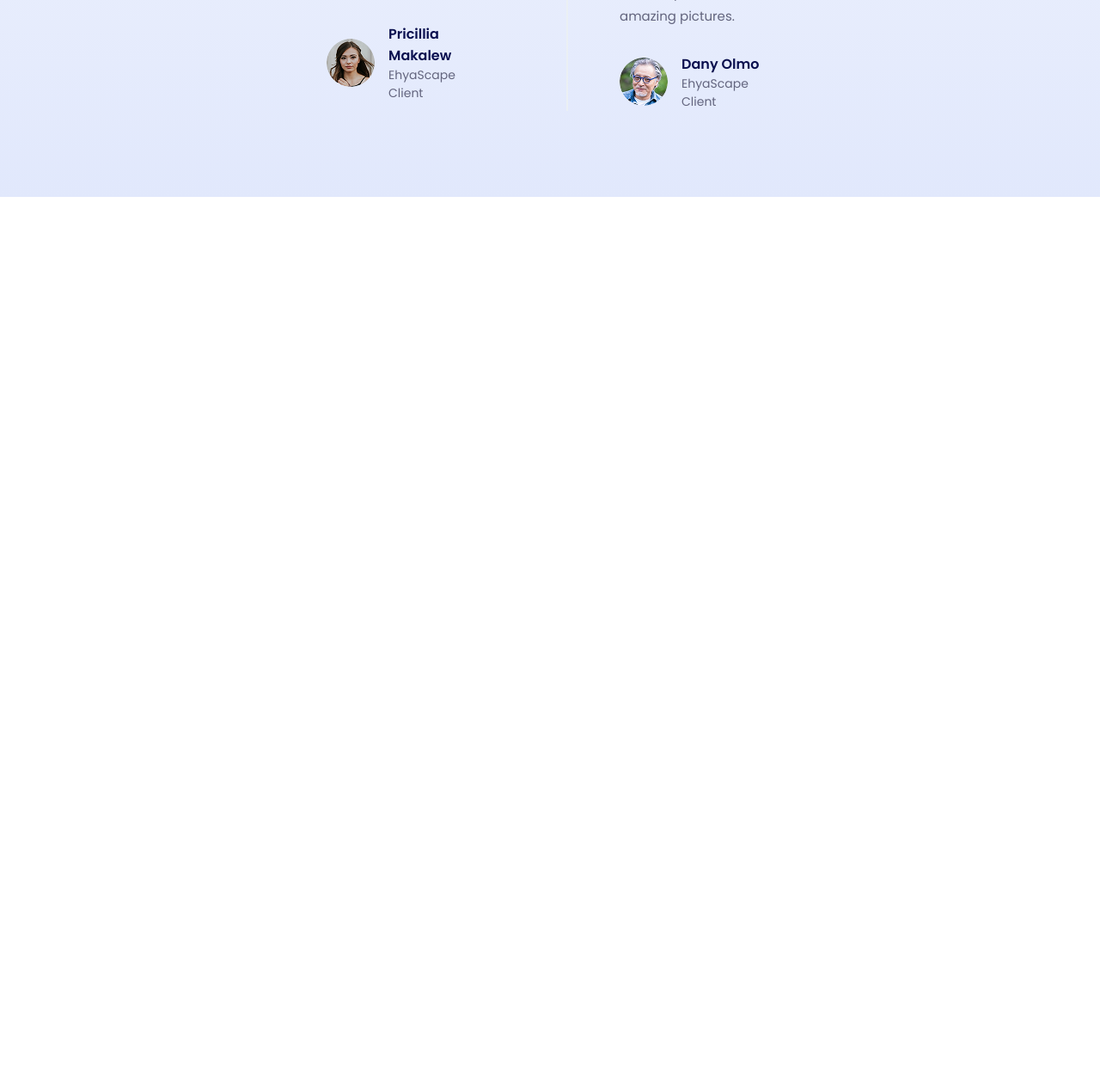
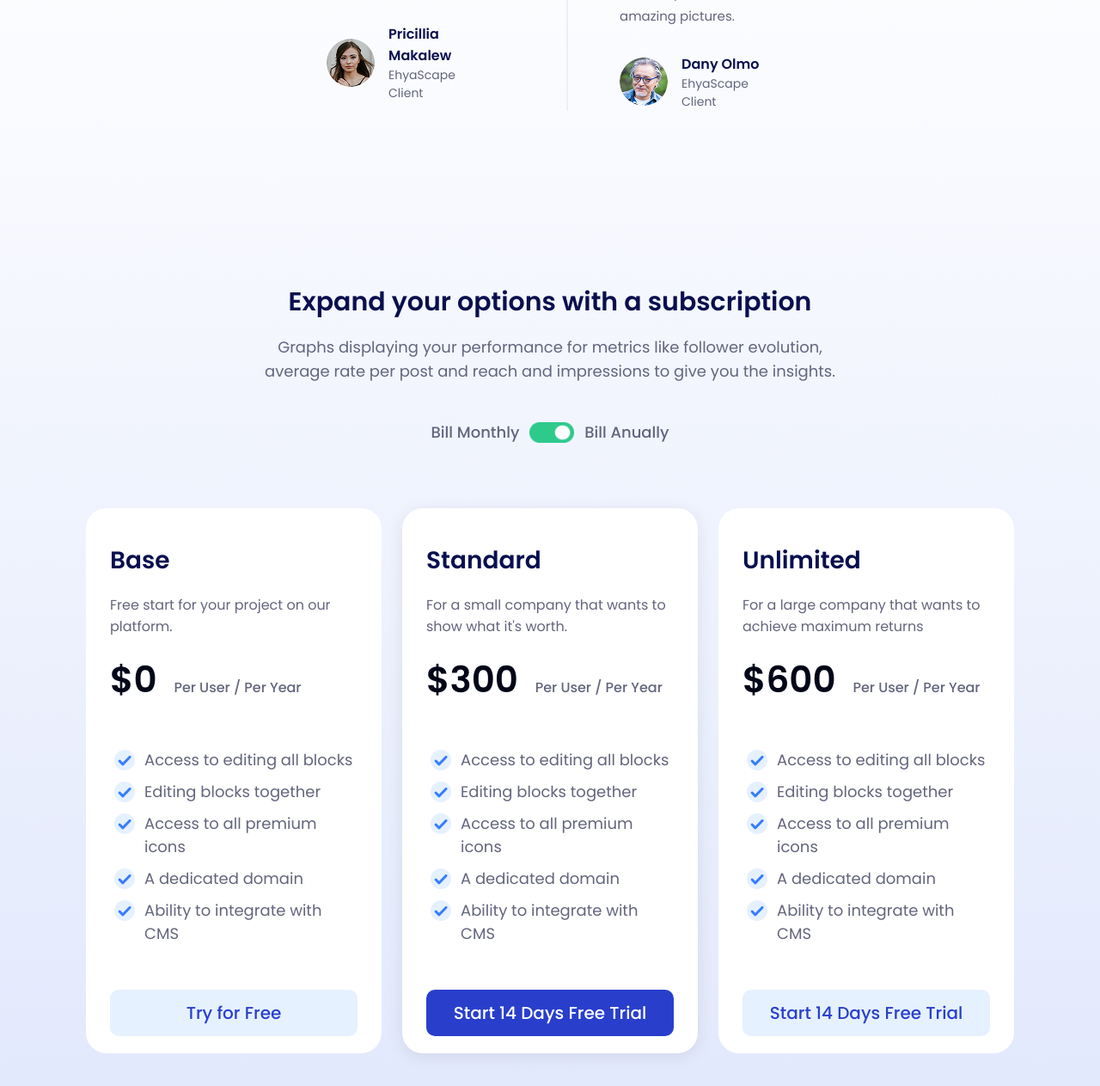
Before and after one commit to niing85/HTML-CSS-Mini-Project-01, a plain HTML site: page index.html in a window 1280 px wide. Shown: the part 3660-4923 px from the top of the page at 86% size. Before the commit the page ends 3889 px from the top, so only its background shows below. Drawn offline with Linux system fonts and the light colour scheme.

Commit message:
feat: add price section

```diff
--- a/index.html
+++ b/index.html
@@ -8,6 +8,7 @@
     <link rel="stylesheet" href="style/PerfectSolution.css">
     <link rel="stylesheet" href="style/Discover.css">
     <link rel="stylesheet" href="style/customerSay.css">
+    <link rel="stylesheet" href="style/price.css">
     <link rel="preconnect" href="https://fonts.googleapis.com">
     <link rel="preconnect" href="https://fonts.gstatic.com" crossorigin>
     <link href="https://fonts.googleapis.com/css2?family=Poppins:ital,wght@0,100;0,200;0,300;0,400;0,500;0,600;0,700;0,800;0,900;1,100;1,200;1,300;1,400;1,500;1,600;1,700;1,800;1,900&display=swap" rel="stylesheet">
@@ -154,5 +155,65 @@
             </div>
         </div>
     </section>
+    <section class="price">
+        <h2>Expand your options with a subscription</h2>
+        <p>Graphs displaying your performance for metrics like follower evolution, average rate per post and reach and impressions to give you the insights.</p>
+        <div class="price-toggle">
+            <span>Bill Monthly</span>
+            <img src="/icon/switch.png" alt="toggle billing">
+            <span>Bill Anually</span>
+        </div>
+        <div class="promotion-wrap">
+            <div class="promotion-card">
+                <h3>Base</h3>
+                <p class="card-subtitle">Free start for your project on our platform.</p>
+                <div class="price-row">
+                    <span class="price-value">$0</span>
+                    <span class="price-meta">Per User / Per Year</span>
+                </div>
+                <ul>
+                    <li>Access to editing all blocks</li>
+                    <li>Editing blocks together</li>
+                    <li>Access to all premium icons</li>
+                    <li>A dedicated domain</li>
+                    <li>Ability to integrate with CMS</li>
+                </ul>
+                <button>Try for Free</button>
+            </div>
+            <div class="promotion-card promotion-card--featured">
+                <h3>Standard</h3>
+                <p class="card-subtitle">For a small company that wants to show what it's worth.</p>
+                <div class="price-row">
+                    <span class="price-value">$300</span>
+                    <span class="price-meta">Per User / Per Year</span>
+                </div>
+                <ul>
+                    <li>Access to editing all blocks</li>
+                    <li>Editing blocks together</li>
+                    <li>Access to all premium icons</li>
+                    <li>A dedicated domain</li>
+                    <li>Ability to integrate with CMS</li>
+                </ul>
+                <button>Start 14 Days Free Trial</button>
+            </div>
+            <div class="promotion-card">
+                <h3>Unlimited</h3>
+                <p class="card-subtitle">For a large company that wants to achieve maximum returns</p>
+                <div class="price-row">
+                    <span class="price-value">$600</span>
+                    <span class="price-meta">Per User / Per Year</span>
+                </div>
+                <ul>
+                    <li>Access to editing all blocks</li>
+                    <li>Editing blocks together</li>
+                    <li>Access to all premium icons</li>
+                    <li>A dedicated domain</li>
+                    <li>Ability to integrate with CMS</li>
+                </ul>
+                <button>Start 14 Days Free Trial</button>
+            </div>
+        </div>
+
+    </section>
 </body>
 </html>
--- /dev/null
+++ b/style/price.css
@@ -0,0 +1,131 @@
+.price {
+    max-width: 1140px;
+    margin: 100px auto 100px;
+    text-align: center;
+}
+
+.price h2 {
+    font-size: 30px;
+    font-weight: 600;
+    color: #090F4E;
+    margin-bottom: 16px;
+}
+
+.price > p {
+    max-width: 700px;
+    margin: 0 auto 32px;
+    font-weight: 400;
+    font-size: 18px;
+    line-height: 1.6;
+    color: #63657E;
+}
+
+.price-toggle {
+    display: inline-flex;
+    align-items: center;
+    gap: 12px;
+    padding: 10px 18px;
+    color: #63657E;
+    font-size: 18px;
+    font-weight: 500;
+    margin-bottom: 25px;
+}
+
+.price-toggle img {
+    height: 24px;
+}
+
+.promotion-wrap {
+    display: flex;
+    justify-content: space-between;
+    gap: 24px;
+    padding-top: 40px;
+}
+
+.promotion-card {
+    background: #ffffff;
+    border-radius: 24px;
+    padding: 40px 28px 20px 28px;
+    text-align: left;
+    border: none;
+    display: flex;
+    flex-direction: column;
+    gap: 18px;
+    width: 350px;
+    height: 634px;
+}
+
+.promotion-card h3 {
+    font-size: 28px;
+    font-weight: 600;
+    color: #090F4E;
+}
+
+.promotion-card .card-subtitle {
+    font-size: 16px;
+    font-weight: 400;
+    color: #63657E;
+}
+
+.price-value {
+    font-size: 42px;
+    font-weight: 600;
+    color: #020617;
+    padding-right: 15px;
+}
+
+.price-meta {
+    font-size: 16px;
+    font-weight: 500;
+    color: #63657E;
+}
+
+.promotion-card ul {
+    /* list-style-image: url('/icon/Checkmark.png'); */
+    margin-top: 30px;
+    padding-left: 40px;
+    list-style: none;
+    font-size: 14px;
+    font-weight: 400;
+    color: #63657E;
+}
+
+.promotion-card ul li {
+    position: relative;
+    margin-bottom: 10px;
+}
+
+.promotion-card ul li::before {
+    content: "";
+    position: absolute;
+    left: -35px;
+    top: 2px;
+    width: 24px;
+    height: 24px;
+    background-image: url("/icon/Checkmark.png");
+    background-size: contain;
+    background-repeat: no-repeat;
+    background-position: center;
+}
+
+.promotion-card button {
+    margin-top: 24px;
+    padding: 12px 18px;
+    border-radius: 10px;
+    border: none;
+    font-size: 20px;
+    font-weight: 500;
+    cursor: pointer;
+    background: #E5F1FF;
+    color: #293FCC;
+}
+
+
+.promotion-card--featured {
+    box-shadow: 0 4px 20px rgba(0, 0, 0, 0.08);
+}
+
+.promotion-card--featured button {
+    background: #293FCC;
+    color: #FFFFFF;
+}
```
Also changed, not shown: icon/Checkmark.png (added), icon/switch.png (added).
